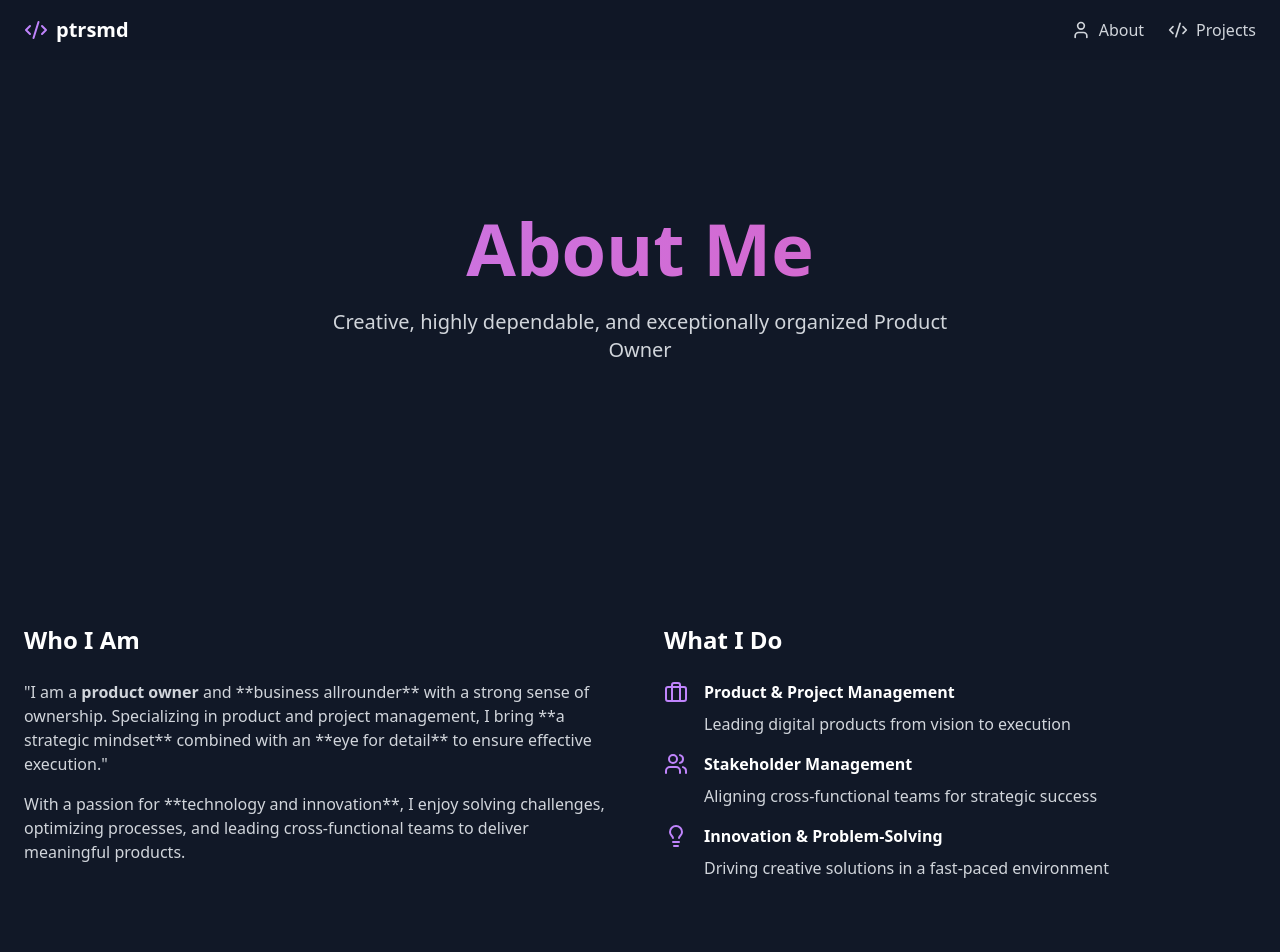
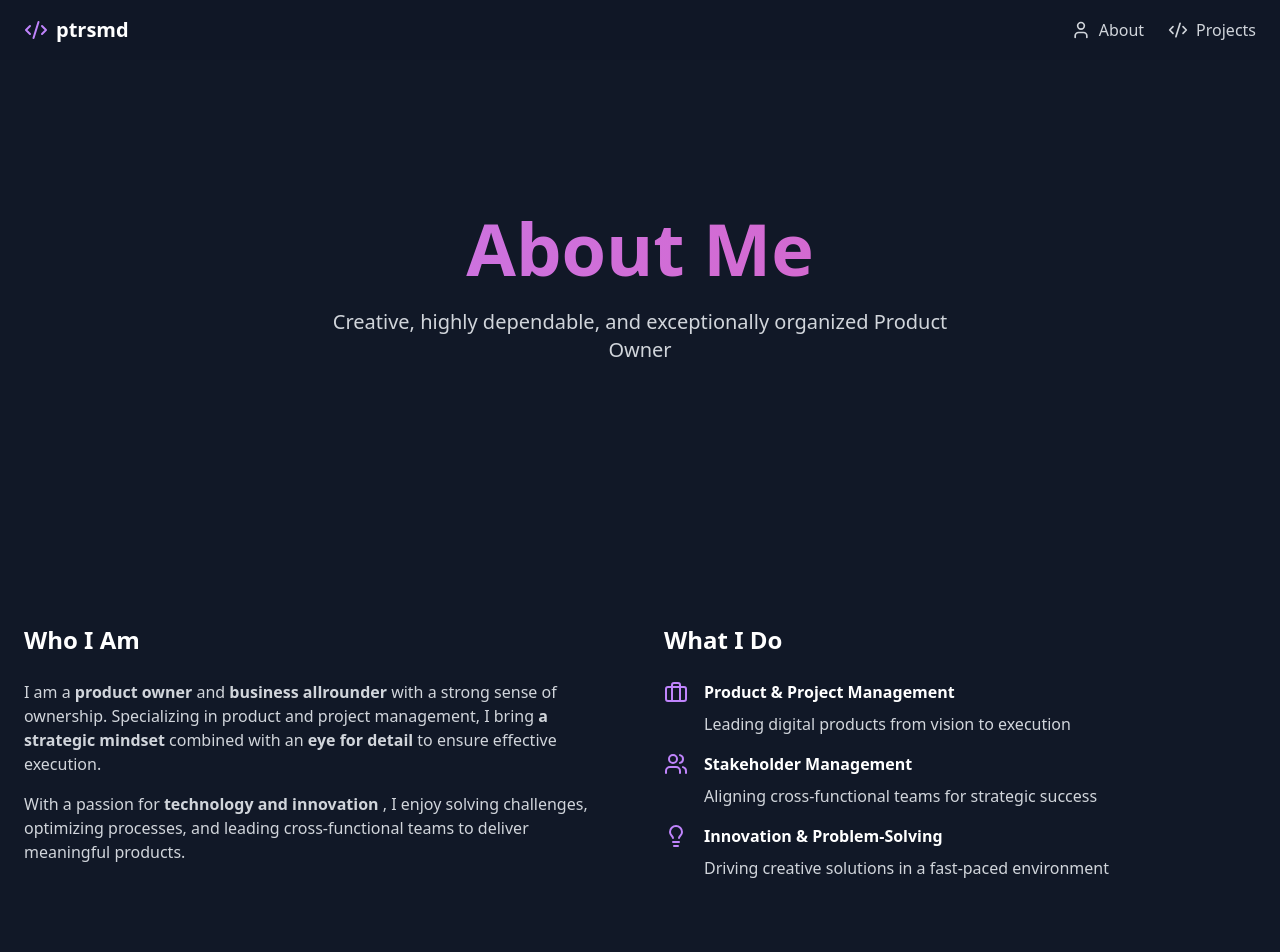
Before and after one commit to schminho/schminho.github.io, a React (Vite) app: page /about in a window 1280 px wide. Shown: the top 952 px of the page. Built offline with nearby package versions, Linux system fonts and the light colour scheme.

Commit message:
Update AboutPage.tsx

```diff
--- a/src/pages/AboutPage.tsx
+++ b/src/pages/AboutPage.tsx
@@ -24,13 +24,20 @@ export function AboutPage() {
           <div>
             <h2 className="text-2xl font-semibold mb-6">Who I Am</h2>
             <p className="text-gray-300 mb-4">
-              "I am a <strong>product owner </strong> and **business allrounder** with a strong sense of ownership.
-              Specializing in product and project management, I bring **a strategic mindset** combined
-              with an **eye for detail** to ensure effective execution."
+              {"I am a "}
+              <strong>product owner</strong>
+              {" and "}
+              <strong>business allrounder</strong>
+              {" with a strong sense of ownership. Specializing in product and project management, I bring "}
+              <strong>a strategic mindset</strong>
+              {" combined with an "}
+              <strong>eye for detail</strong>
+              {" to ensure effective execution."}
             </p>
             <p className="text-gray-300">
-              With a passion for **technology and innovation**, I enjoy solving challenges, optimizing processes,
-              and leading cross-functional teams to deliver meaningful products.
+              {"With a passion for "}
+              <strong>technology and innovation</strong>
+              {" , I enjoy solving challenges, optimizing processes, and leading cross-functional teams to deliver meaningful products."}
             </p>
           </div>
 
```
